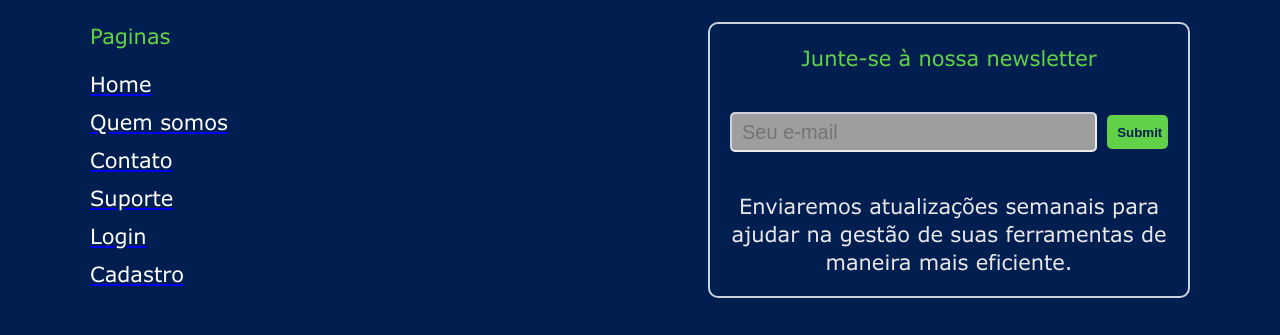
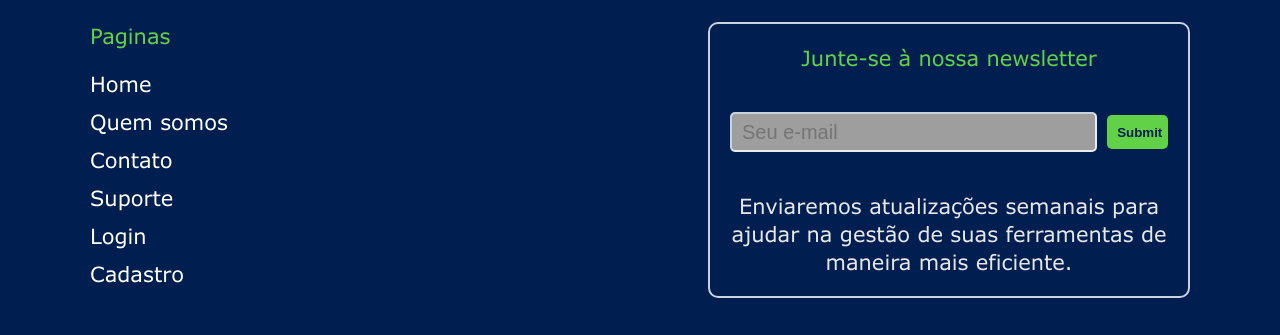
Before and after one commit to CO-DE-Mobili/Mobili_React, a React (Vite) app: page / in a window 1280 px wide. Shown: the part 3327-3662 px from the top of the page. Built offline with nearby package versions, Linux system fonts and the light colour scheme; grey boxes are pictures that could not be loaded; a web font is replaced by a local one.

Commit message:
fix: ajuste footer

```diff
--- a/src/components/Footer/style.css
+++ b/src/components/Footer/style.css
@@ -58,9 +58,11 @@
 
 #footer .menu_footer ul {
     margin-top: 20px;
+    text-decoration: none !important;
+
 }
 
-#footer .menu_footer li {
+#footer .menu_footer li{
     list-style: none;
     font-family: var(--verdana);
     color: var(--branco);
@@ -70,6 +72,14 @@
     line-height: 28px;
     margin-top: 10px;
     cursor: pointer;
+
+
+
+}
+
+
+#footer .menu_footer a{
+    text-decoration: none ;
 
 }
 
```
